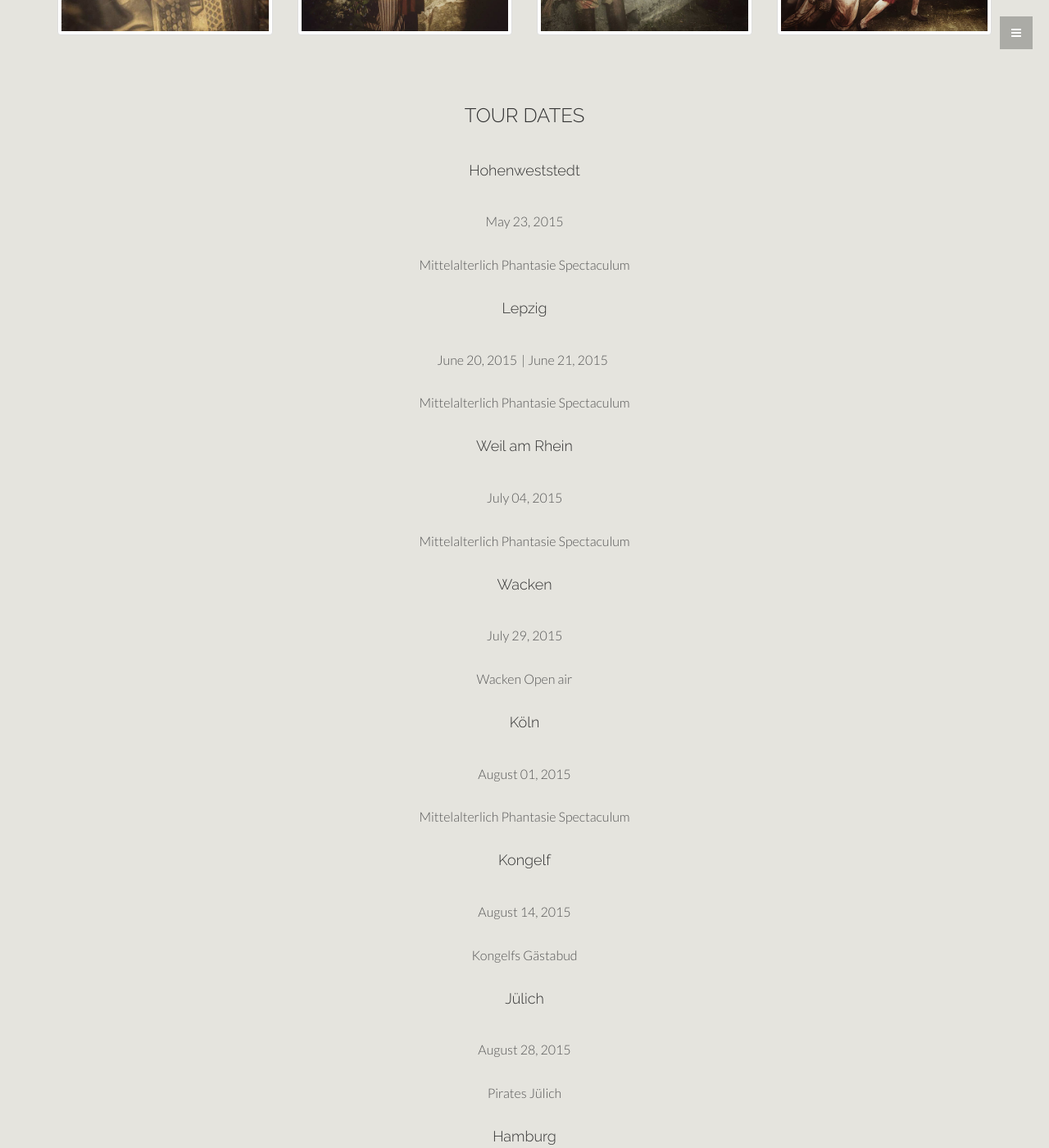
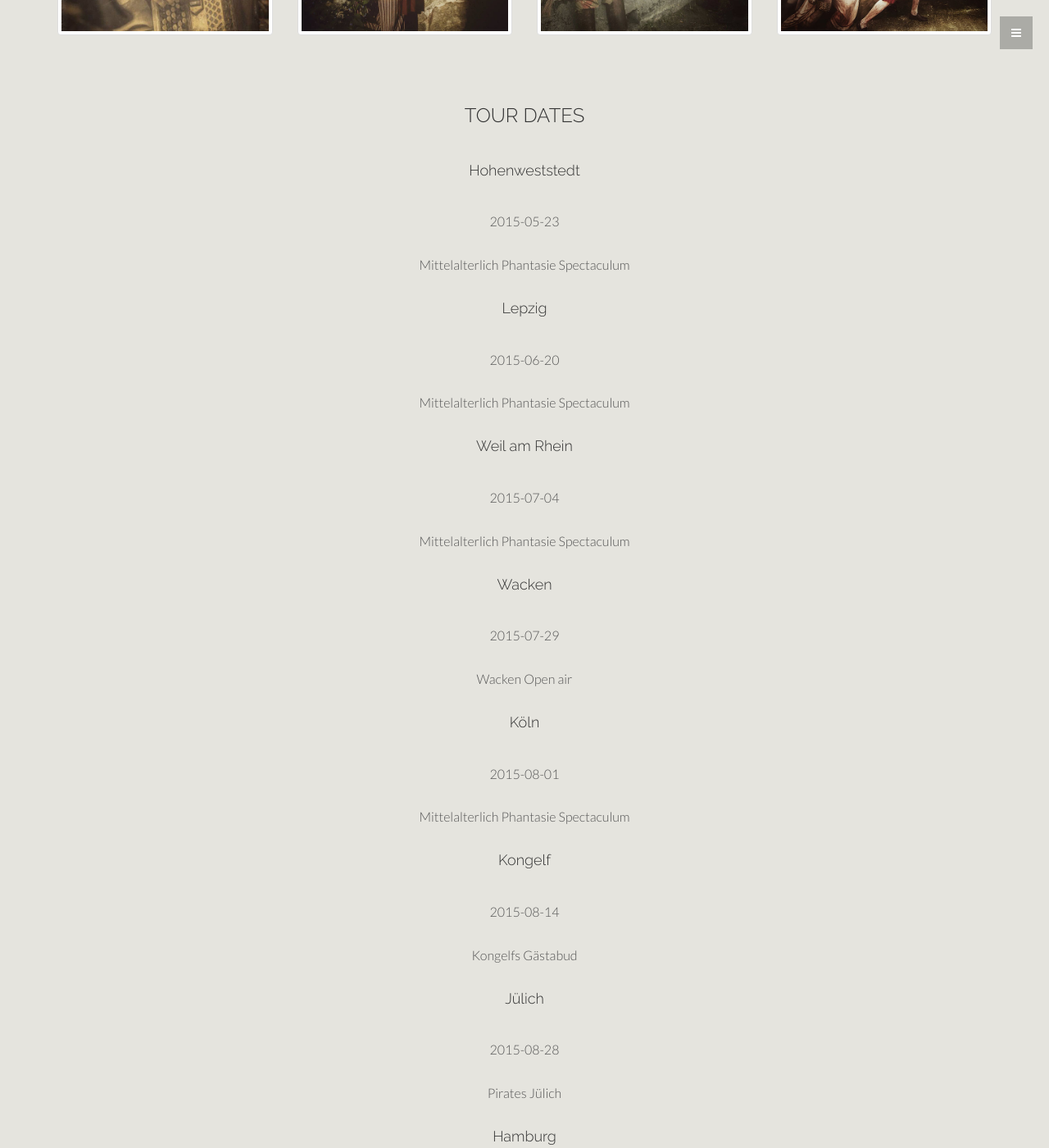
Before and after one commit to danielwerthen/yebanished, a Jekyll site: the page built from index.html, in a window 1280 px wide and 1400 px high, scrolled down 1569 px. Shown: the whole window at 82% size. Built offline with Jekyll 4.4.1, drawn with Linux system fonts in a browser that asks for light colours; some of the changed text lies outside the part shown.

Commit message:
Freitext fälts

```diff
--- a/_data/tourdates.yml
+++ b/_data/tourdates.yml
@@ -3,9 +3,7 @@
 - description: Mittelalterlich Phantasie Spectaculum
 
 - location: Lepzig
-- dates:
-  - 2015-06-20
-  - 2015-06-21
+- date: 2015-06-20
 - description: Mittelalterlich Phantasie Spectaculum
 
 - location: Weil am Rhein
--- a/index.html
+++ b/index.html
@@ -54,12 +54,7 @@ title: Ye Banished Privateers
       {% for tour in site.data.tourdates %}
         <div class="col-xs-12">
           <h4>{{tour.location}}</h4>
-          <p class="poetryline">
-          {{tour.date | date: "%B %d, %Y" }}
-          {% for date in tour.dates %}
-          <span class="date">{{date | date: "%B %d, %Y" }}</span>
-          {% endfor %}
-          </p>
+          <p class="poetryline">{{tour.date}}</p>
           <p class="poetryline">{{tour.description}}</p>
           <br>
         </div>
```
